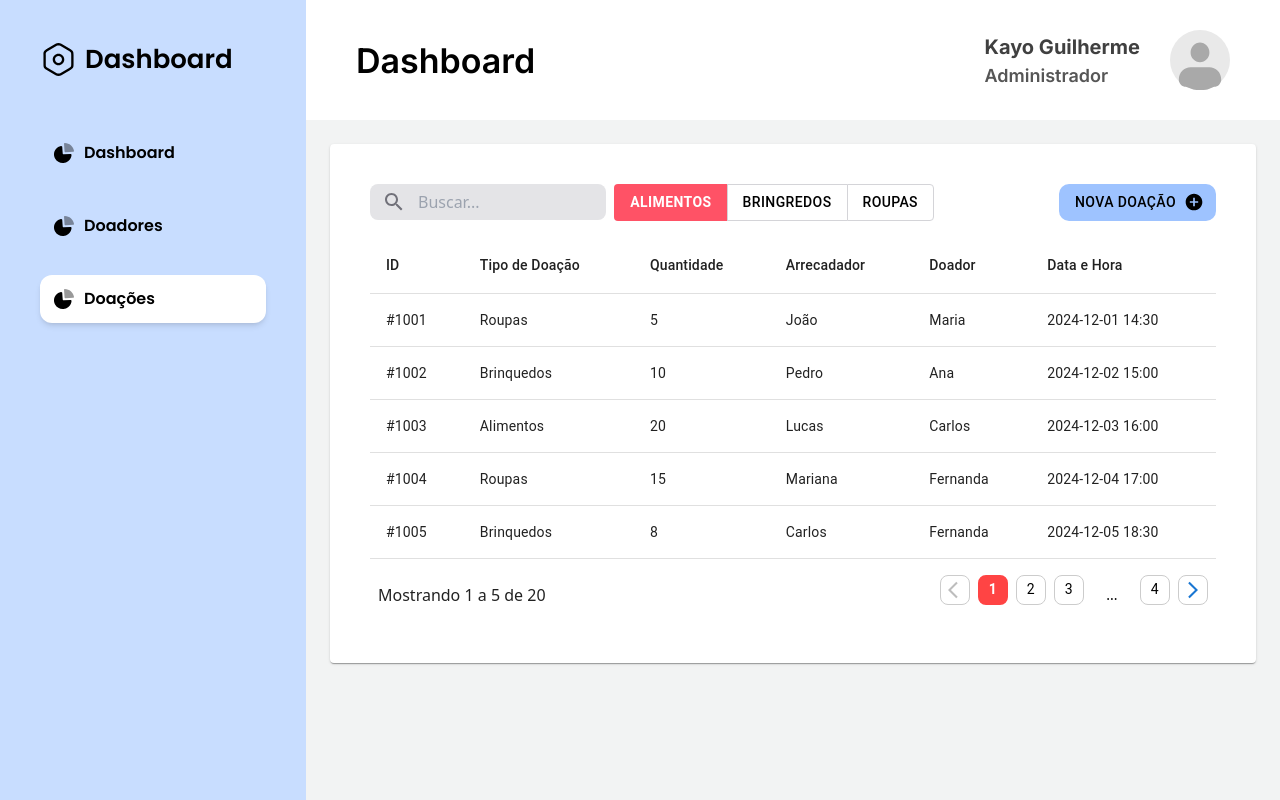
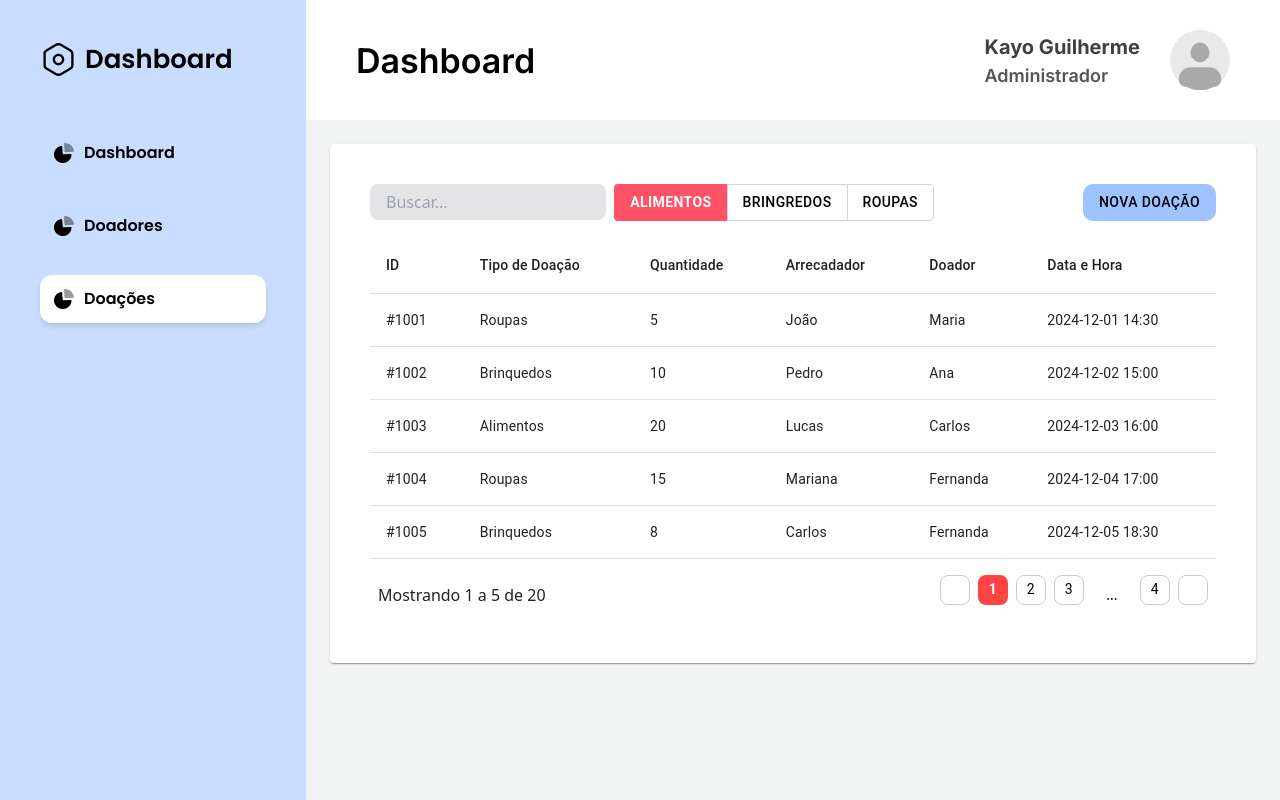
Before and after one commit to gabriellxz/natal_solidario_front, a React (Vite) app: page /dashboard-collectors/donations in a window 1280 px wide. Built offline with nearby package versions, Linux system fonts and the light colour scheme.

Commit message:
commit de icons

```diff
--- a/src/pages/DashboardCollectors/components/Dashboard/RecentCollectionsTable.tsx
+++ b/src/pages/DashboardCollectors/components/Dashboard/RecentCollectionsTable.tsx
@@ -1,4 +1,4 @@
-import { AddCircle } from "@mui/icons-material";
+// import { AddCircle } from "@mui/icons-material";
 import {
   Table,
   TableBody,
@@ -47,7 +47,7 @@ export function RecentCollectionsTable({
           <p className="text-sm">{collections.length} arrecadações feitas</p>
         </div>
         <Button
-          endIcon={<AddCircle />}
+          // endIcon={<AddCircle />}
           variant="contained"
           sx={{
             background: "#9EC3FF",
--- a/src/pages/DashboardCollectors/components/Donations/DonationsTable.tsx
+++ b/src/pages/DashboardCollectors/components/Donations/DonationsTable.tsx
@@ -10,9 +10,9 @@ import {
   Button,
   ButtonGroup,
 } from "@mui/material";
-import ArrowForwardIosIcon from "@mui/icons-material/ArrowForwardIos";
-import ArrowBackIosIcon from "@mui/icons-material/ArrowBackIos";
-import { AddCircle, Search } from "@mui/icons-material";
+// import ArrowForwardIosIcon from "@mui/icons-material/ArrowForwardIos";
+// import ArrowBackIosIcon from "@mui/icons-material/ArrowBackIos";
+// import { AddCircle, Search } from "@mui/icons-material";
 
 interface Collection {
   id: number | string;
@@ -83,7 +83,7 @@ export function DonationsTable({ collections }: RecentCollectionsTableProps) {
       <div className="flex w-full justify-between mb-4">
         <div className="flex w-2/3 gap-2">
           <div className="w-full bg-zinc-200 h-9 flex gap-2 p-3 justify-center items-center rounded-lg">
-            <Search className="text-zinc-500" />
+            {/* <Search className="text-zinc-500" /> */}
             <input
               type="text"
               className="w-full bg-transparent p-1 outline-none border-none"
@@ -114,7 +114,7 @@ export function DonationsTable({ collections }: RecentCollectionsTableProps) {
           </div>
         </div>
         <Button
-          endIcon={<AddCircle />}
+          // endIcon={<AddCircle />}
           variant="contained"
           sx={{
             background: "#9EC3FF",
@@ -180,7 +180,7 @@ export function DonationsTable({ collections }: RecentCollectionsTableProps) {
               fontSize: "16px",
             }}
           >
-            <ArrowBackIosIcon style={{ fontSize: "20px" }} />{" "}
+            {/* <ArrowBackIosIcon style={{ fontSize: "20px" }} />{" "} */}
           </Button>
           <div className="flex space-x-2 ">
             {renderPageNumbers().map((number, index) =>
@@ -240,7 +240,7 @@ export function DonationsTable({ collections }: RecentCollectionsTableProps) {
               fontSize: "16px",
             }}
           >
-            <ArrowForwardIosIcon sx={{ fontSize: "20px" }} />
+            {/* <ArrowForwardIosIcon sx={{ fontSize: "20px" }} /> */}
           </Button>
         </div>
       </div>
```
